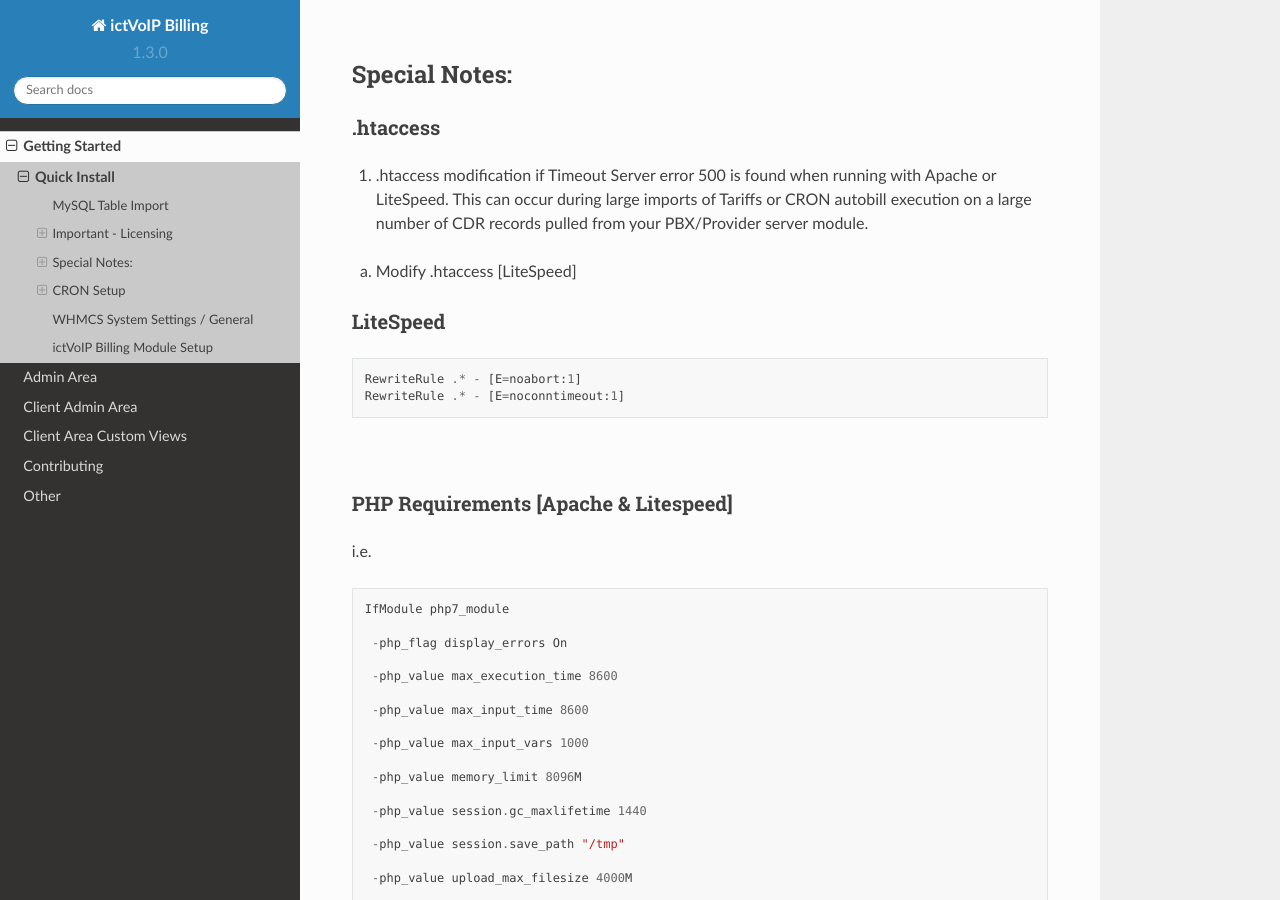
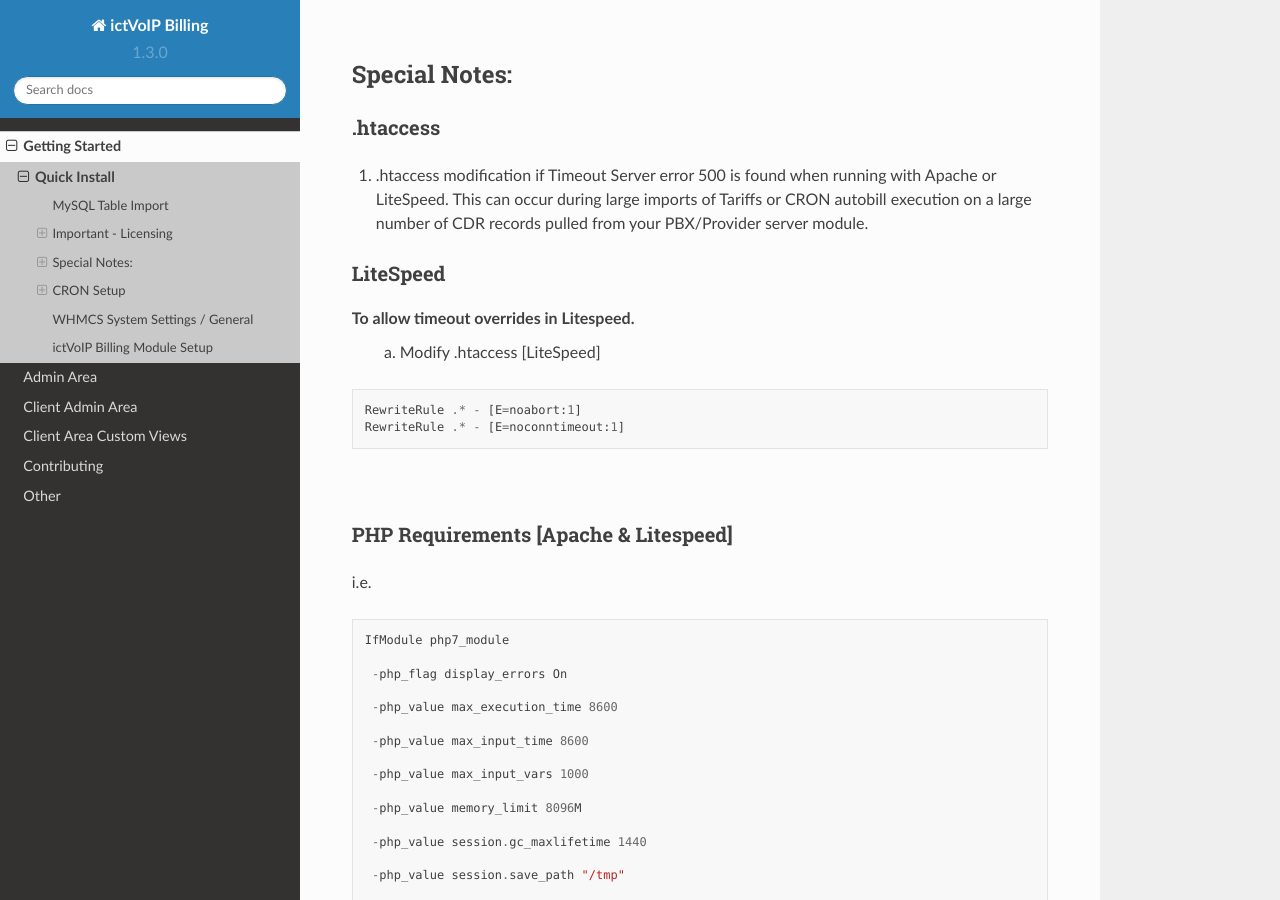
Before and after one commit to ictvoip/ictvoip-docs, a Sphinx documentation site: the page built from docs/source/getting_started/quick_install.rst, in a window 1280 px wide and 900 px high, scrolled down 3675 px. Built offline with Sphinx 7.4.7 and the Read the Docs theme 2.0.0, drawn with Linux system fonts in a browser that asks for light colours; pages that are not in the unit, such as notebooks, are missing from menus.

Commit message:
Update quick_install.rst

```diff
--- a/docs/source/getting_started/quick_install.rst
+++ b/docs/source/getting_started/quick_install.rst
@@ -121,10 +121,12 @@ Special Notes:
 
 1) .htaccess modification if Timeout Server error 500 is found when running with Apache or LiteSpeed. This can occur during large imports of Tariffs or CRON autobill execution on a large number of CDR records pulled from your PBX/Provider server module.
 
-a) Modify .htaccess [LiteSpeed]
 
 LiteSpeed
 ----------
+
+To allow timeout overrides in Litespeed.
+ a) Modify .htaccess [LiteSpeed]
 
 ::
 
```
